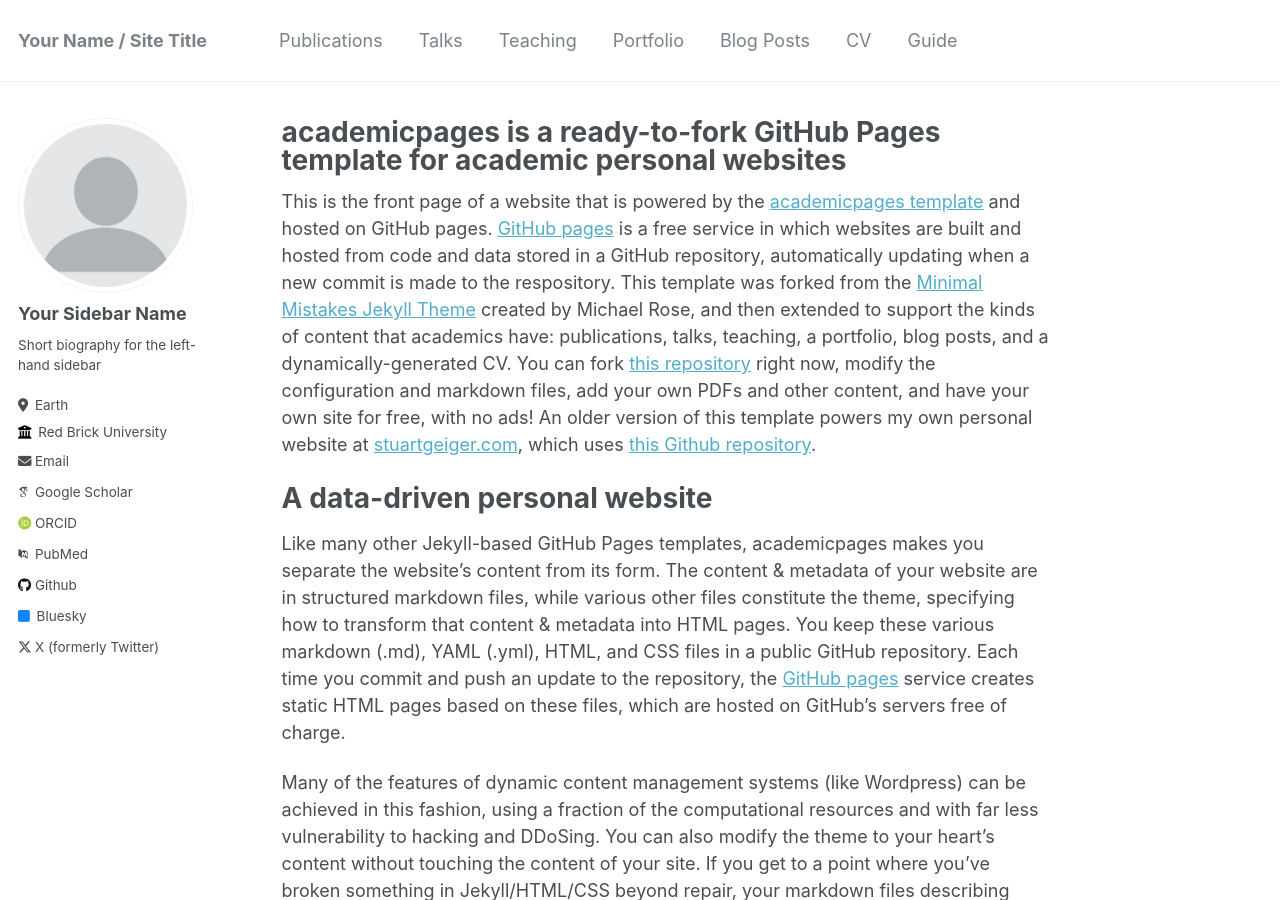
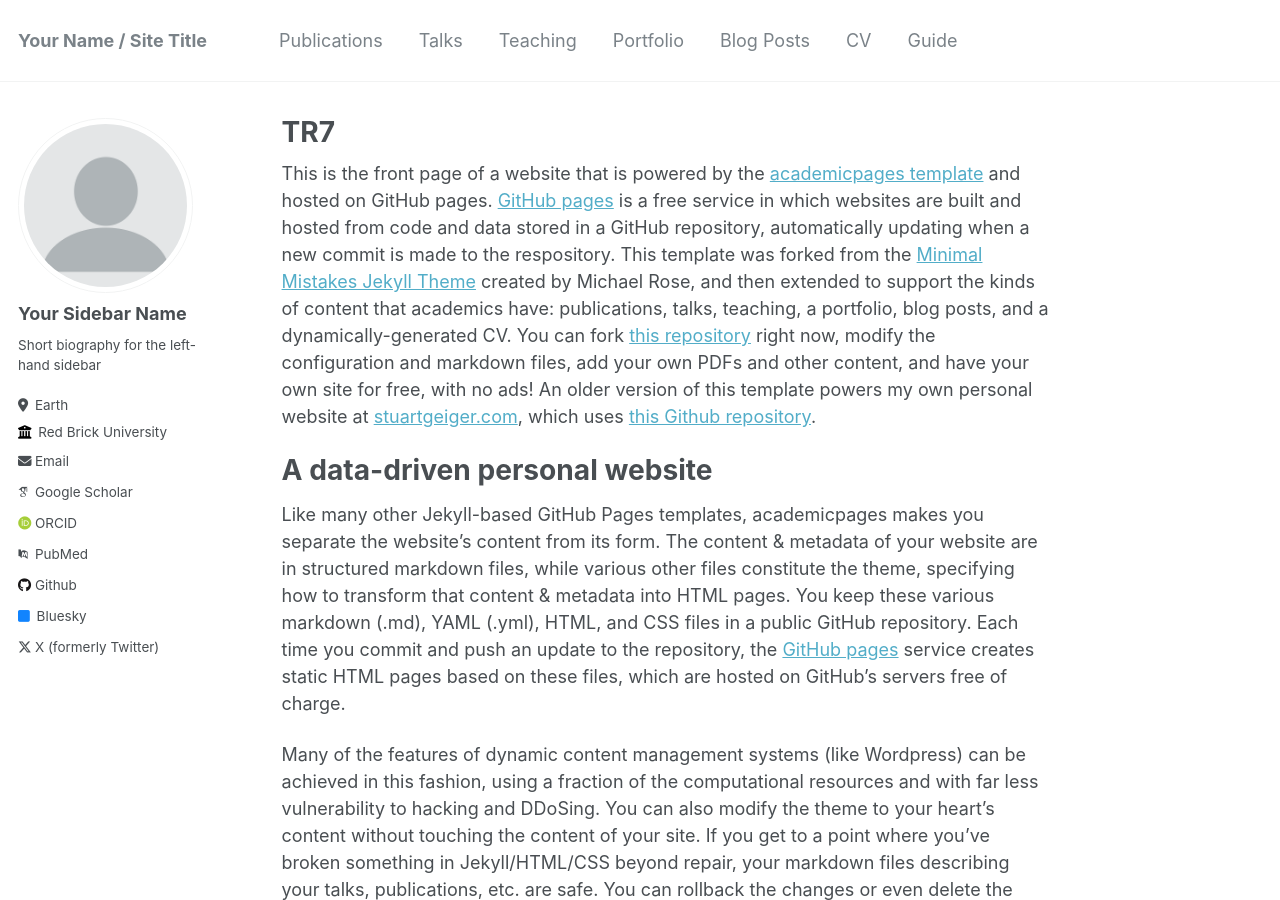
Before and after one commit to tagtag222/tagtag222.github.io, a Jekyll site: the page built from _pages/about.md, in a window 1280 px wide and 900 px high. Built offline with Jekyll 4.4.1, drawn with Linux system fonts in a browser that asks for light colours; some web fonts are replaced.

Commit message:
Update about.md

```diff
--- a/_pages/about.md
+++ b/_pages/about.md
@@ -1,6 +1,6 @@
 ---
 permalink: /
-title: "academicpages is a ready-to-fork GitHub Pages template for academic personal websites"
+title: "TR7"
 author_profile: true
 redirect_from:
   - /about/
```
